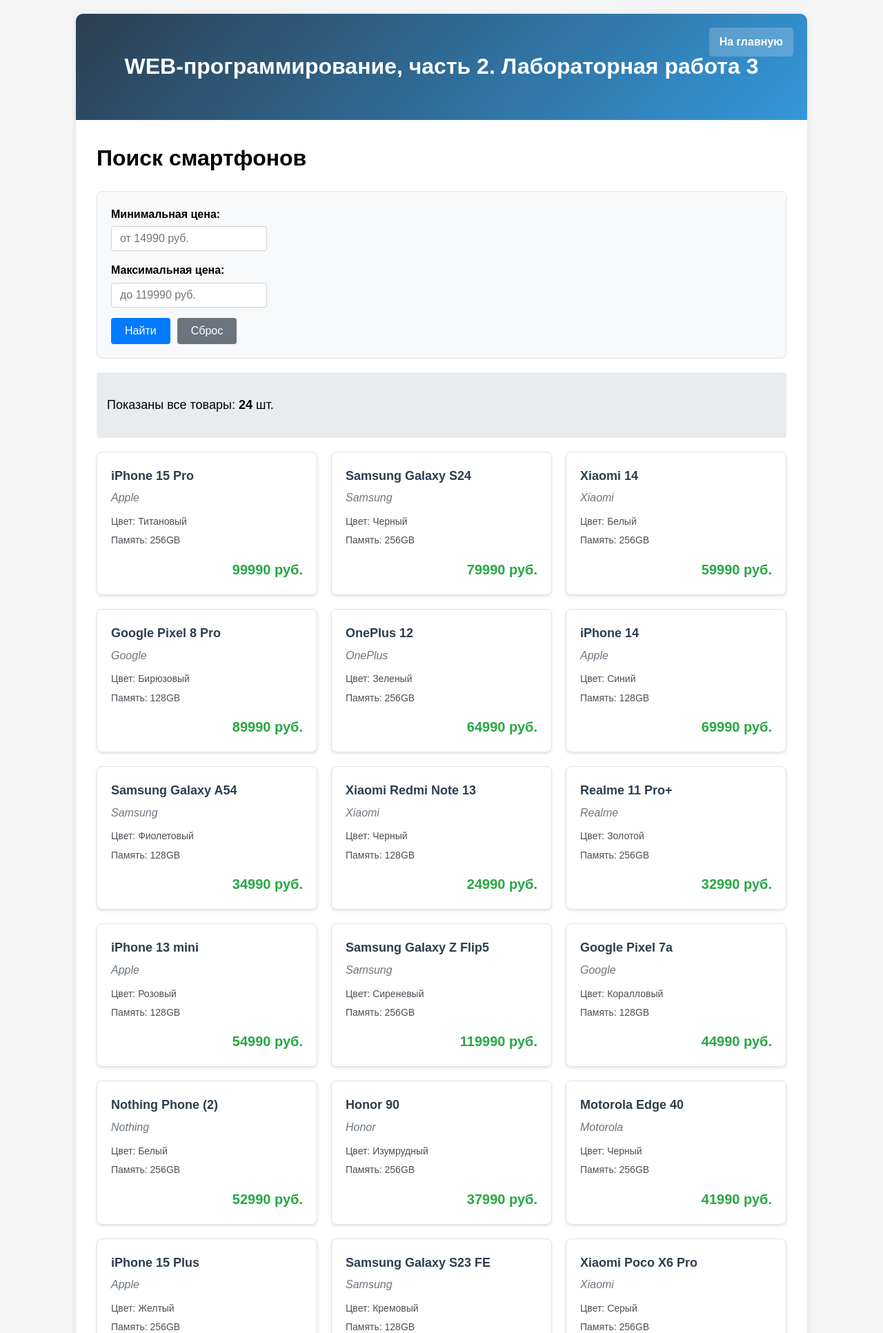
After one commit to Sqkel0v3/web-back-labs, a Flask app: page /lab3/search in a window 1280 px wide. The commit adds this page. Shown: the top 1933 px of the page at 69% size. Run offline with Flask 3, Linux system fonts and the light colour scheme.

Commit message:
Дополнительное задание

```diff
--- a/lab3.py
+++ b/lab3.py
@@ -207,3 +207,93 @@
     resp.delete_cookie('bg_color')
     resp.delete_cookie('font_size')
     return resp
+
+phones = [
+    {'id': 1, 'name': 'iPhone 15 Pro', 'brand': 'Apple', 'price': 99990, 'color': 'Титановый', 'storage': '256GB'},
+    {'id': 2, 'name': 'Samsung Galaxy S24', 'brand': 'Samsung', 'price': 79990, 'color': 'Черный', 'storage': '256GB'},
+    {'id': 3, 'name': 'Xiaomi 14', 'brand': 'Xiaomi', 'price': 59990, 'color': 'Белый', 'storage': '256GB'},
+    {'id': 4, 'name': 'Google Pixel 8 Pro', 'brand': 'Google', 'price': 89990, 'color': 'Бирюзовый', 'storage': '128GB'},
+    {'id': 5, 'name': 'OnePlus 12', 'brand': 'OnePlus', 'price': 64990, 'color': 'Зеленый', 'storage': '256GB'},
+    {'id': 6, 'name': 'iPhone 14', 'brand': 'Apple', 'price': 69990, 'color': 'Синий', 'storage': '128GB'},
+    {'id': 7, 'name': 'Samsung Galaxy A54', 'brand': 'Samsung', 'price': 34990, 'color': 'Фиолетовый', 'storage': '128GB'},
+    {'id': 8, 'name': 'Xiaomi Redmi Note 13', 'brand': 'Xiaomi', 'price': 24990, 'color': 'Черный', 'storage': '128GB'},
+    {'id': 9, 'name': 'Realme 11 Pro+', 'brand': 'Realme', 'price': 32990, 'color': 'Золотой', 'storage': '256GB'},
+    {'id': 10, 'name': 'iPhone 13 mini', 'brand': 'Apple', 'price': 54990, 'color': 'Розовый', 'storage': '128GB'},
+    {'id': 11, 'name': 'Samsung Galaxy Z Flip5', 'brand': 'Samsung', 'price': 119990, 'color': 'Сиреневый', 'storage': '256GB'},
+    {'id': 12, 'name': 'Google Pixel 7a', 'brand': 'Google', 'price': 44990, 'color': 'Коралловый', 'storage': '128GB'},
+    {'id': 13, 'name': 'Nothing Phone (2)', 'brand': 'Nothing', 'price': 52990, 'color': 'Белый', 'storage': '256GB'},
+    {'id': 14, 'name': 'Honor 90', 'brand': 'Honor', 'price': 37990, 'color': 'Изумрудный', 'storage': '256GB'},
+    {'id': 15, 'name': 'Motorola Edge 40', 'brand': 'Motorola', 'price': 41990, 'color': 'Черный', 'storage': '256GB'},
+    {'id': 16, 'name': 'iPhone 15 Plus', 'brand': 'Apple', 'price': 89990, 'color': 'Желтый', 'storage': '256GB'},
+    {'id': 17, 'name': 'Samsung Galaxy S23 FE', 'brand': 'Samsung', 'price': 54990, 'color': 'Кремовый', 'storage': '128GB'},
+    {'id': 18, 'name': 'Xiaomi Poco X6 Pro', 'brand': 'Xiaomi', 'price': 32990, 'color': 'Серый', 'storage': '256GB'},
+    {'id': 19, 'name': 'Asus Zenfone 10', 'brand': 'Asus', 'price': 59990, 'color': 'Красный', 'storage': '256GB'},
+    {'id': 20, 'name': 'Sony Xperia 5 V', 'brand': 'Sony', 'price': 84990, 'color': 'Синий', 'storage': '128GB'},
+    {'id': 21, 'name': 'iPhone SE (2022)', 'brand': 'Apple', 'price': 42990, 'color': 'Белый', 'storage': '64GB'},
+    {'id': 22, 'name': 'Samsung Galaxy A14', 'brand': 'Samsung', 'price': 14990, 'color': 'Серебристый', 'storage': '64GB'},
+    {'id': 23, 'name': 'Xiaomi Redmi 12', 'brand': 'Xiaomi', 'price': 15990, 'color': 'Голубой', 'storage': '128GB'},
+    {'id': 24, 'name': 'Nokia G42', 'brand': 'Nokia', 'price': 19990, 'color': 'Фиолетовый', 'storage': '128GB'}
+]
+
+@lab3.route('/lab3/search')
+def search():
+    min_price_cookie = request.cookies.get('min_price', '')
+    max_price_cookie = request.cookies.get('max_price', '')
+
+    min_price_form = request.args.get('min_price', '').strip()
+    max_price_form = request.args.get('max_price', '').strip()
+
+    if request.args.get('reset'):
+        min_price = ''
+        max_price = ''
+        filtered_phones = phones
+    else:
+        min_price = min_price_form if min_price_form != '' else min_price_cookie
+        max_price = max_price_form if max_price_form != '' else max_price_cookie
+
+        filtered_phones = filter_phones(phones, min_price, max_price)
+
+    total_count = len(phones)
+    filtered_count = len(filtered_phones)
+
+    all_prices = [phone['price'] for phone in phones]
+    min_all_price = min(all_prices)
+    max_all_price = max(all_prices)
+
+    resp = make_response(render_template('lab3/search.html',
+                                       phones=filtered_phones,
+                                       min_price=min_price,
+                                       max_price=max_price,
+                                       total_count=total_count,
+                                       filtered_count=filtered_count,
+                                       min_all_price=min_all_price,
+                                       max_all_price=max_all_price))
+
+    if not request.args.get('reset'):
+        if min_price:
+            resp.set_cookie('min_price', min_price)
+        if max_price:
+            resp.set_cookie('max_price', max_price)
+    else:
+        resp.delete_cookie('min_price')
+        resp.delete_cookie('max_price')
+
+    return resp
+
+def filter_phones(phones_list, min_price_str, max_price_str):
+    """Фильтрация телефонов по цене"""
+    filtered = phones_list.copy()
+
+    try:
+        if min_price_str:
+            min_price = int(min_price_str)
+            filtered = [phone for phone in filtered if phone['price'] >= min_price]
+
+        if max_price_str:
+            max_price = int(max_price_str)
+            filtered = [phone for phone in filtered if phone['price'] <= max_price]
+
+    except ValueError:
+        return phones_list
+
+    return filtered
--- a/templates/lab3/lab3.html
+++ b/templates/lab3/lab3.html
@@ -27,6 +27,7 @@
         <li><a href="/lab3/settings">Настройки стилей</a></li>
         <li><a href="/lab3/ticket">Железнодорожный билет</a></li>
         <li><a href="/lab3/clear_settings">Очистить настройки стилей</a></li>
+        <li><a href="/lab3/search">Поиск товаров</a></li>
     </ol>
 </body>
 </html>
--- /dev/null
+++ b/templates/lab3/search.html
@@ -0,0 +1,171 @@
+{% extends "base.html" %}
+
+{% block lab %}Лабораторная работа 3{% endblock %}
+
+{% block main %}
+<h1>Поиск смартфонов</h1>
+
+<div class="search-form">
+    <form method="get">
+        <div class="form-group">
+            <label for="min_price">Минимальная цена:</label>
+            <input type="number" id="min_price" name="min_price"
+                   value="{{ min_price }}"
+                   placeholder="от {{ min_all_price }} руб.">
+        </div>
+
+        <div class="form-group">
+            <label for="max_price">Максимальная цена:</label>
+            <input type="number" id="max_price" name="max_price"
+                   value="{{ max_price }}"
+                   placeholder="до {{ max_all_price }} руб.">
+        </div>
+
+        <div class="form-buttons">
+            <button type="submit" name="search" value="1">Найти</button>
+            <button type="submit" name="reset" value="1">Сброс</button>
+        </div>
+    </form>
+</div>
+
+<div class="results-info">
+    {% if filtered_count == total_count %}
+        <p>Показаны все товары: <strong>{{ total_count }}</strong> шт.</p>
+    {% else %}
+        <p>Найдено товаров: <strong>{{ filtered_count }}</strong> из {{ total_count }}</p>
+    {% endif %}
+</div>
+
+{% if phones %}
+<div class="products-grid">
+    {% for phone in phones %}
+    <div class="product-card">
+        <div class="product-name">{{ phone.name }}</div>
+        <div class="product-brand">{{ phone.brand }}</div>
+        <div class="product-details">
+            <span>Цвет: {{ phone.color }}</span>
+            <span>Память: {{ phone.storage }}</span>
+        </div>
+        <div class="product-price">{{ phone.price }} руб.</div>
+    </div>
+    {% endfor %}
+</div>
+{% else %}
+<div class="no-results">
+    <p>Не найдено ни одного товара по заданным критериям</p>
+</div>
+{% endif %}
+
+<style>
+.search-form {
+    background: #f8f9fa;
+    padding: 20px;
+    border-radius: 8px;
+    margin-bottom: 20px;
+    border: 1px solid #dee2e6;
+}
+
+.form-group {
+    margin-bottom: 15px;
+}
+
+.form-group label {
+    display: block;
+    margin-bottom: 5px;
+    font-weight: bold;
+}
+
+.form-group input {
+    width: 200px;
+    padding: 8px 12px;
+    border: 1px solid #ced4da;
+    border-radius: 4px;
+    font-size: 16px;
+}
+
+.form-buttons {
+    display: flex;
+    gap: 10px;
+}
+
+.form-buttons button {
+    padding: 10px 20px;
+    border: none;
+    border-radius: 4px;
+    cursor: pointer;
+    font-size: 16px;
+}
+
+.form-buttons button[type="submit"]:not([name="reset"]) {
+    background: #007bff;
+    color: white;
+}
+
+.form-buttons button[name="reset"] {
+    background: #6c757d;
+    color: white;
+}
+
+.results-info {
+    background: #e9ecef;
+    padding: 15px;
+    border-radius: 4px;
+    margin-bottom: 20px;
+    font-size: 18px;
+}
+
+.products-grid {
+    display: grid;
+    grid-template-columns: repeat(auto-fill, minmax(300px, 1fr));
+    gap: 20px;
+    margin-top: 20px;
+}
+
+.product-card {
+    border: 1px solid #dee2e6;
+    border-radius: 8px;
+    padding: 20px;
+    background: white;
+    box-shadow: 0 2px 4px rgba(0,0,0,0.1);
+}
+
+.product-name {
+    font-size: 18px;
+    font-weight: bold;
+    margin-bottom: 5px;
+    color: #2c3e50;
+}
+
+.product-brand {
+    color: #6c757d;
+    margin-bottom: 10px;
+    font-style: italic;
+}
+
+.product-details {
+    display: flex;
+    flex-direction: column;
+    gap: 5px;
+    margin-bottom: 15px;
+    font-size: 14px;
+    color: #495057;
+}
+
+.product-price {
+    font-size: 20px;
+    font-weight: bold;
+    color: #28a745;
+    text-align: right;
+}
+
+.no-results {
+    text-align: center;
+    padding: 40px;
+    background: #f8d7da;
+    border: 1px solid #f5c6cb;
+    border-radius: 8px;
+    color: #721c24;
+    font-size: 18px;
+}
+</style>
+{% endblock %}
```
